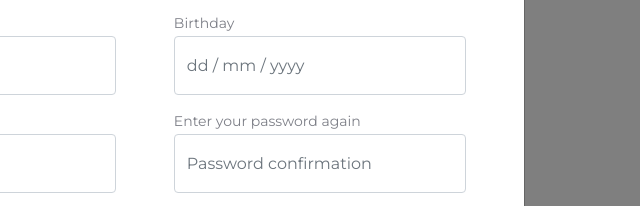
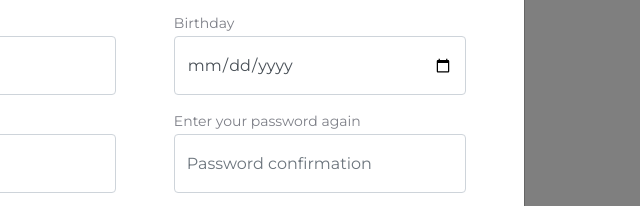
Before and after one commit to Dmitriy9119/gadrealty-front, a plain HTML site: page public/index.html in a window 1280 px wide. Both pictures are taken after a click on the button "Sign Up". Shown: the part 347-553 px from the top of the page, 625-1265 px from the left. Drawn offline with nearby package versions, Linux system fonts and the light colour scheme; files that its build step writes are made by us from their sources.

Commit message:
date input fix

```diff
--- a/public/index.html
+++ b/public/index.html
@@ -61,7 +61,7 @@
                 </div>
                 <div class="form-floating mb-3">
                     <label for="birthdayInput">Birthday</label>
-                    <input type="email" class="form-control rounded-4" id="birthdayInput" placeholder="dd / mm / yyyy">
+                    <input type="date" class="form-control rounded-4" id="birthdayInput" placeholder="dd / mm / yyyy">
                 </div>
                 <div class="form-floating mb-3">
                     <label for="passwordInput">Enter your password</label>
```
